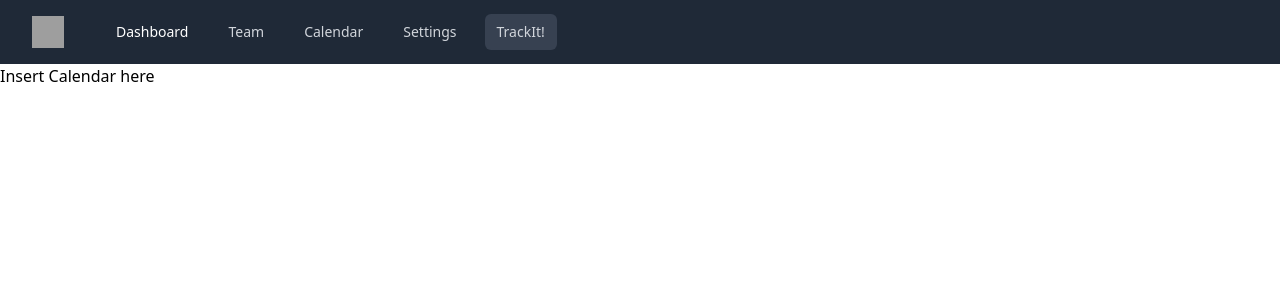
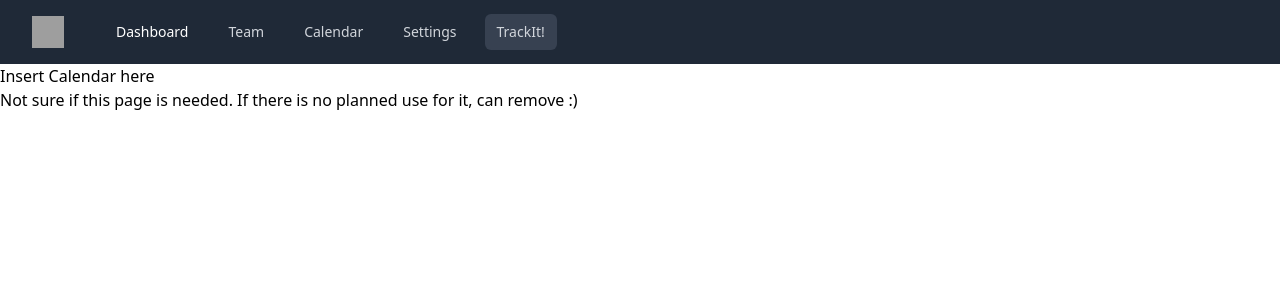
Before and after one commit to GanWenBing/GROUP-PROJECT, a React (Vite) app in the folder client/project/: page /Calendar in a window 1280 px wide. Shown: the top 300 px of the page. Built offline with nearby package versions, Linux system fonts and the light colour scheme; grey boxes are pictures that could not be loaded.

Commit message:
Added comments for calendar page

```diff
--- a/client/project/src/components/Calendar.jsx
+++ b/client/project/src/components/Calendar.jsx
@@ -5,6 +5,7 @@
         <>
             <NavBar />
             <h2> Insert Calendar here </h2>
+            <p> Not sure if this page is needed. If there is no planned use for it, can remove  :)</p>
         </>
     )
 }
```
